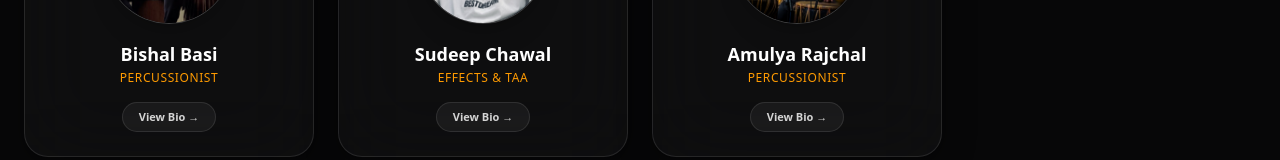
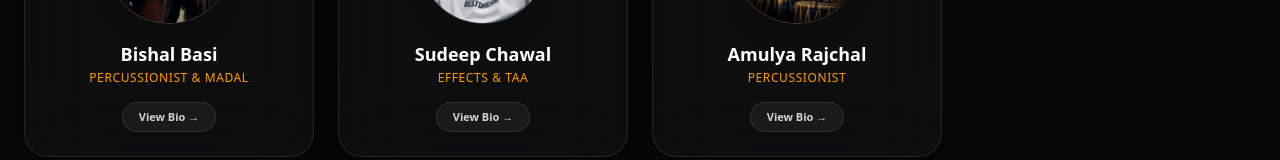
Before and after one commit to shrijann/ekaya-website, a Next.js app: page /ekaya-website/ in a window 1280 px wide. Shown: the part 2803-2963 px from the top of the page. Built offline with nearby package versions, Linux system fonts and the light colour scheme.

Commit message:
Update Bishal Basi instrument to Madal

```diff
--- a/src/app/page.tsx
+++ b/src/app/page.tsx
@@ -59,12 +59,12 @@ export default function Home() {
     },
     {
       name: 'Bishal Basi',
-      role: 'Percussionist',
+      role: 'Percussionist & Madal',
       handle: '@bishalbasii',
       link: 'https://www.instagram.com/bishalbasii/',
       img: '/ekaya-website/images/members/bishalbasi.jpg',
-      bio: 'Anchoring the rhythmic energy of the ensemble, Bishal drives the beat with traditional percussion setups and intricate folk polyrhythms.',
-      instruments: ['Percussion', 'Drums'],
+      bio: 'Anchoring the rhythmic energy of the ensemble, Bishal drives the beat with traditional Madal patterns and intricate folk polyrhythms.',
+      instruments: ['Percussion', 'Madal'],
     },
     {
       name: 'Sudeep Chawal',
```
